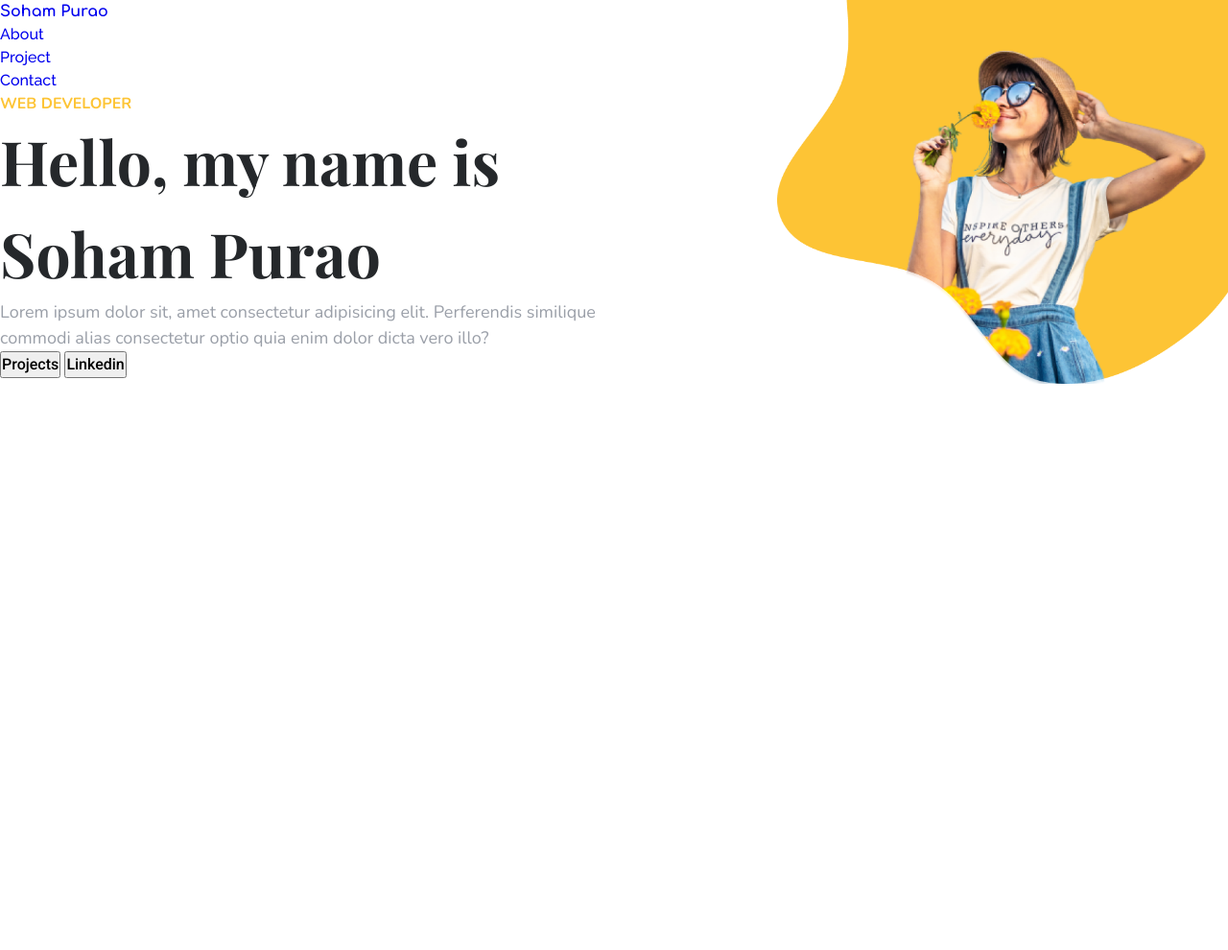
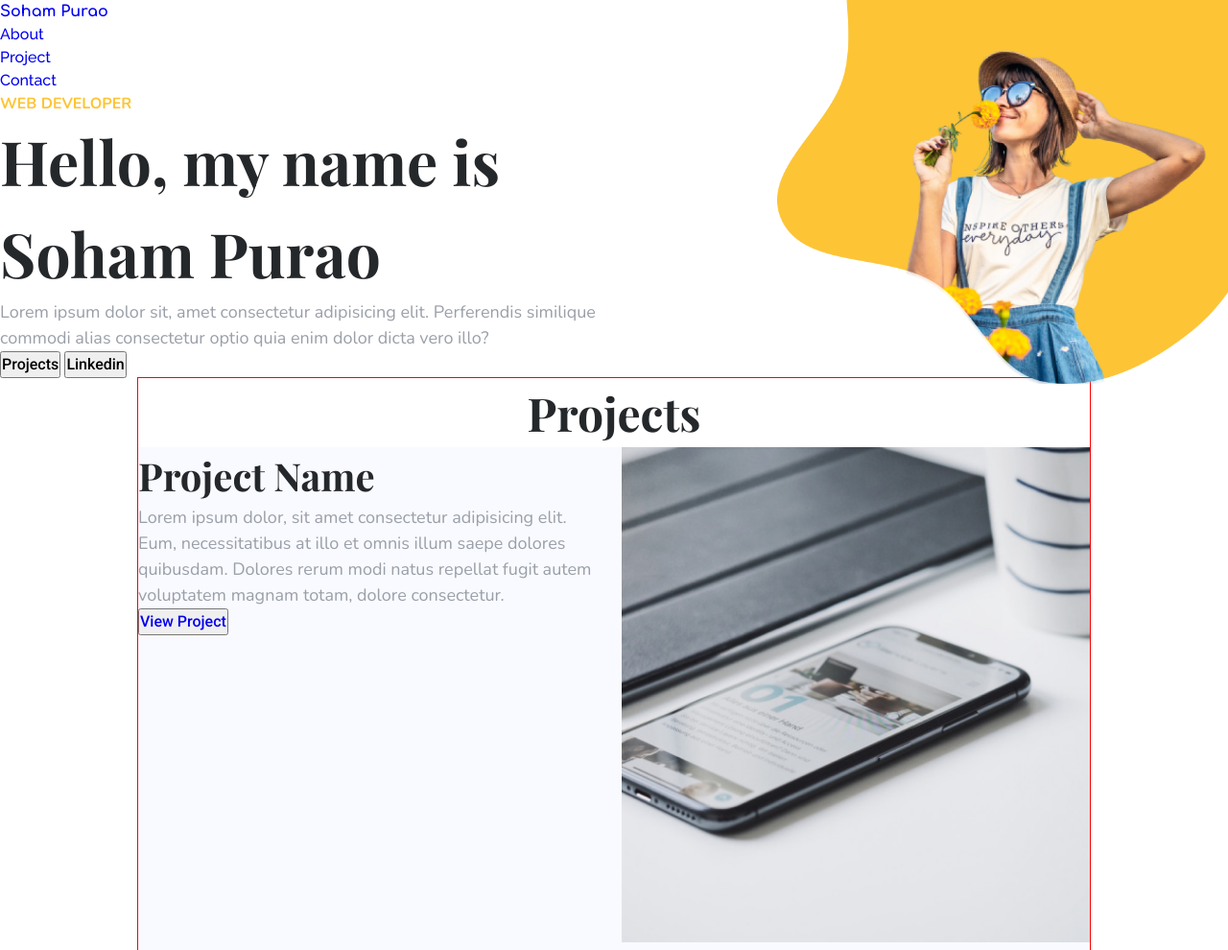
Before and after one commit to sohampurao/Personal-Portfolio, a website built with Vite: page index.html in a window 1280 px wide. Shown: the whole page at 96% size. Before the commit the page ends 800 px from the top, so only its background shows below. Built offline with nearby package versions, Linux system fonts and the light colour scheme.

Commit message:
added base html and css in projects display section

```diff
--- a/index.html
+++ b/index.html
@@ -9,11 +9,16 @@
       href="https://fonts.googleapis.com/css2?family=Comfortaa:wght@700&family=Nunito:wght@400;600;700&family=Playfair+Display:wght@400;700&family=Raleway:wght@500&family=Roboto:wght@500&display=swap"
       rel="stylesheet"
     />
+    <link
+      rel="stylesheet"
+      href="https://cdnjs.cloudflare.com/ajax/libs/font-awesome/6.2.1/css/all.css"
+    />
     <meta name="viewport" content="width=device-width, initial-scale=1.0" />
     <link rel="stylesheet" href="style.css" />
     <title>Personal Portfolio</title>
   </head>
   <body>
+    <!-- ================ NAVIGATION BAR START ================ -->
     <header class="primary-header">
       <div class="contianer">
         <a href="#" class="person-name | fw-bold">Soham Purao</a>
@@ -30,14 +35,20 @@
         </nav>
       </div>
     </header>
+    <!-- ================ NAVIGATION BAR END ================ -->
 
     <main>
+      <!-- ================ HERO SECTION START ================ -->
       <section>
         <div class="container-fluid">
           <div class="even-columns">
             <div>
-              <div class="text-primary fw-bold text-uppercase">Web Developer</div>
-              <h1 class="fs-h1 fw-bold title-text ff-heading">Hello, my name is Soham Purao</h1>
+              <div class="text-primary fw-bold text-uppercase">
+                Web Developer
+              </div>
+              <h1 class="fs-h1 fw-bold title-text ff-heading">
+                Hello, my name is Soham Purao
+              </h1>
               <div class="fs-regular subtitle-text">
                 Lorem ipsum dolor sit, amet consectetur adipisicing elit.
                 Perferendis similique commodi alias consectetur optio quia enim
@@ -49,13 +60,63 @@
               </div>
             </div>
             <div>
-              <img src="images/hero-image.png" height="400" width="470" alt="hero image" class="hero-image">
+              <img
+                src="images/hero-image.png"
+                height="400"
+                width="470"
+                alt="hero image"
+                class="hero-image"
+              />
             </div>
           </div>
         </div>
       </section>
-  <main>
+      <!-- ================ HERO SECTION END ================ -->
 
+      <!-- ================ PROJECT DISPLAY START ================ -->
+      <section>
+        <div class="container">
+          <div class="fs-h2 fw-bold title-text ff-heading text-center">
+            Projects
+          </div>
+
+          <main>
+            <div class="project-container">
+              <section>
+                <div class="even-columns">
+                  <div class="project-detials">
+                    <div
+                      class="project-title | fs-h3 ff-heading fw-bold title-text"
+                    >
+                      Project Name
+                    </div>
+                    <div
+                      class="project-discription | subtitle-text fs-regular fw-regular"
+                    >
+                      Lorem ipsum dolor, sit amet consectetur adipisicing elit.
+                      Eum, necessitatibus at illo et omnis illum saepe dolores
+                      quibusdam. Dolores rerum modi natus repellat fugit autem
+                      voluptatem magnam totam, dolore consectetur.
+                    </div>
+                    <button type="button" role="button">
+                      <a href="#">View Project</a>
+                    </button>
+                  </div>
+                  <div class="project-image-contianer">
+                    <img
+                      src="images/project.jpg"
+                      alt="Project image"
+                      class="img-fluid"
+                    />
+                  </div>
+                </div>
+              </section>
+            </div>
+          </main>
+        </div>
+      </section>
+      <!-- ================ PROJECT DISPLAY END ================ -->
+    </main>
     <script type="module" src="/main.js"></script>
   </body>
 </html>
--- a/style.css
+++ b/style.css
@@ -18,8 +18,11 @@
     /* font sizes */
     --fs-normal: 1.125rem;
     --fs-h1: 4rem;
+    /*64px*/
     --fs-h2: 3rem;
-    --fs-h3: 1.25rem;
+    /*48px*/
+    --fs-h3: 2.5rem;
+    /*40px*/
 
     /* font weights */
     --fw-regular: 400;
@@ -224,6 +227,11 @@ a {
     }
 }
 
+.img-fluid {
+    max-width: 100%;
+    height: auto;
+}
+
 /* NAVIGATION BAR */
 
 .primary-header {}
@@ -246,3 +254,20 @@ a {
     top: 0;
     right: 0;
 }
+
+/* PROJECT DISPLAY */
+
+.project-container {
+    background-color: var(--grey-clr);
+    overflow: hidden;
+    height: 524px;
+    width: 992px;
+}
+
+.project-detials {}
+
+.project-title {}
+
+.project-discription {}
+
+.project-image-container {}
```
Also changed, not shown: images/project.jpg (added).
